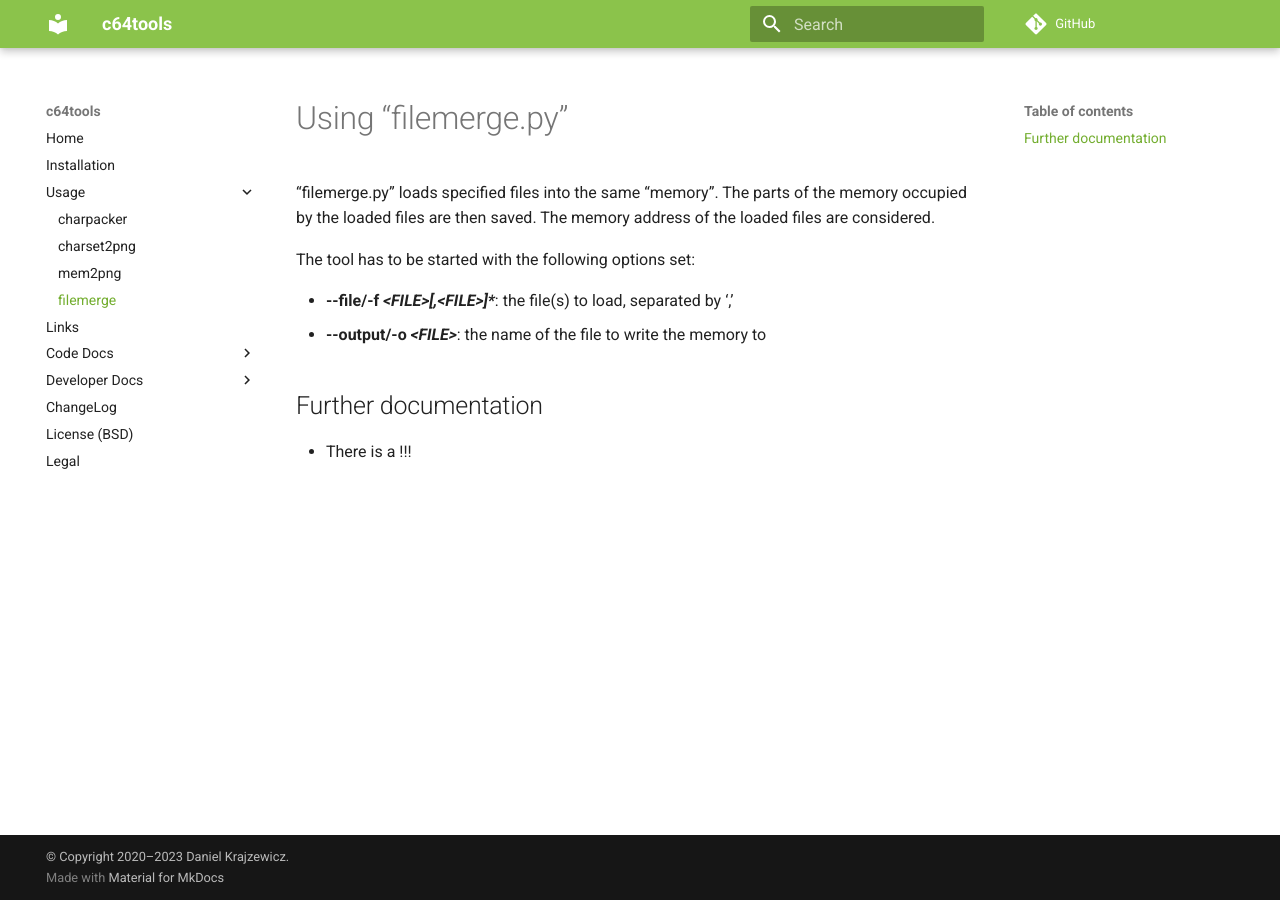
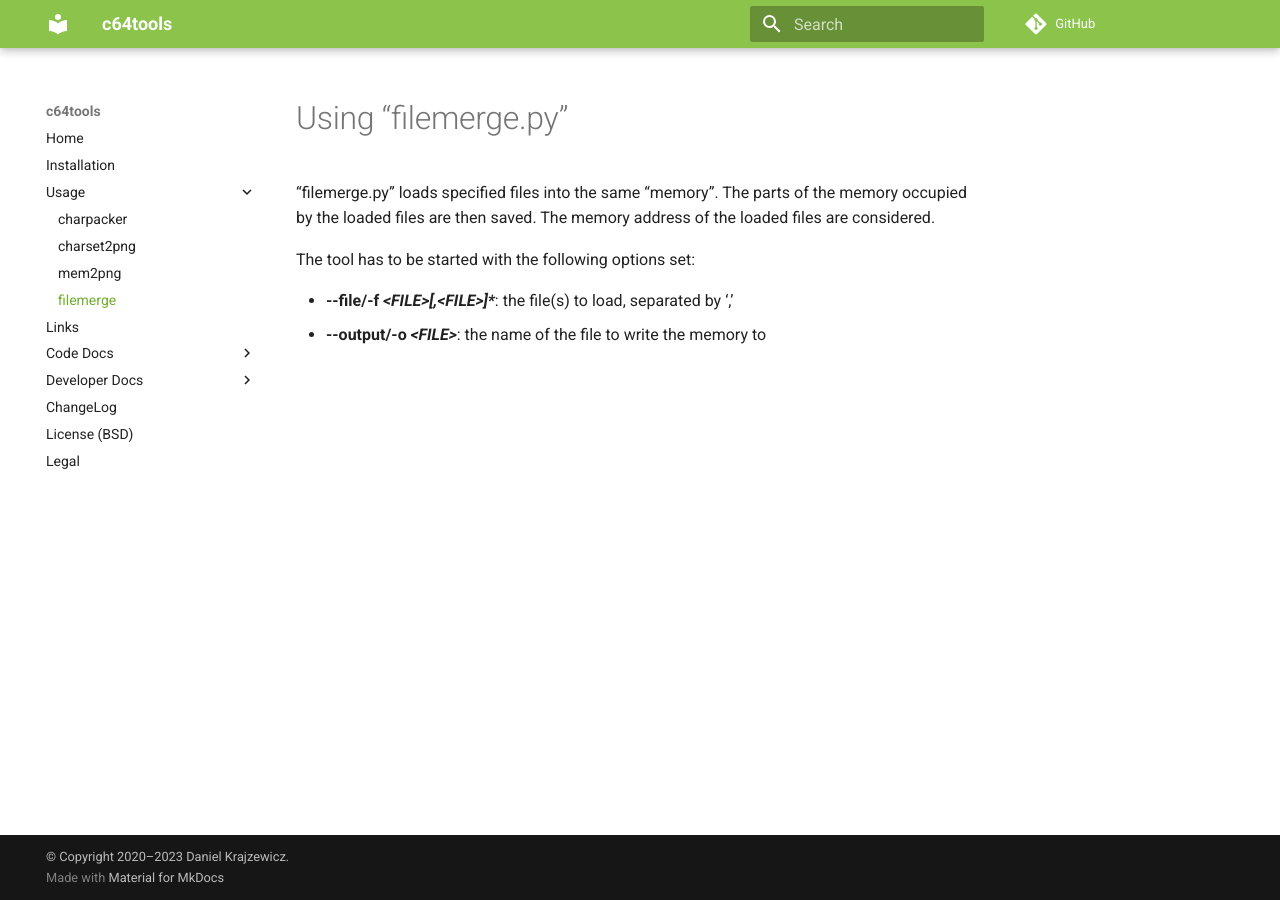
Before and after one commit to dkrajzew/c64tools, an MkDocs documentation site: the page built from docs/mkdocs/use_filemerge.md, in a window 1280 px wide. Built offline with MkDocs 1.6.1 and Material for MkDocs 9.7.7, drawn with Linux system fonts in a browser that asks for light colours; comment, search, counter and statistics services are not loaded.

Commit message:
removing empty sections

```diff
--- a/docs/mkdocs/use_charpacker.md
+++ b/docs/mkdocs/use_charpacker.md
@@ -12,9 +12,3 @@ The tool has to be started with the following options set:
 * __--file/-f _&lt;IMAGE_FILE_TO_LOAD&gt;___: the image to charpack
 * __--screen-output/-s _&lt;SCREEN_OUTPUT_FILENAME&gt;___: the name of the file to write the screen to
 * __--charset-output/-c _&lt;CHARSET_OUTPUT_FILENAME&gt;___: the name of the file to write the charset
-
-
-Further documentation
----------------------
-
-* There is a !!!
--- a/docs/mkdocs/use_charset2png.md
+++ b/docs/mkdocs/use_charset2png.md
@@ -21,9 +21,3 @@ The tool has to be started with the following options set:
 * __--multicolor2/-2 _&lt;COLOR&gt;___: set the multi color 2, default: #808080
 * __--multicolor/-m__: use multicolor mode
 * __--quiet/-q__: do not show a window, just write the image
-
-
-Further documentation
----------------------
-
-* There is a !!!
--- a/docs/mkdocs/use_filemerge.md
+++ b/docs/mkdocs/use_filemerge.md
@@ -7,8 +7,3 @@ The tool has to be started with the following options set:
 
 * __--file/-f _&lt;FILE&gt;[,&lt;FILE&gt;]*___: the file(s) to load, separated by ‘,’
 * __--output/-o _&lt;FILE&gt;___: the name of the file to write the memory to
-
-Further documentation
----------------------
-
-* There is a !!!
--- a/docs/mkdocs/use_mem2png.md
+++ b/docs/mkdocs/use_mem2png.md
@@ -8,9 +8,3 @@ The tool has to be started with either one option — the memory dump to load
 * __--file/-f _&lt;MEMORY_DUMP_TO_LOAD&gt;___: the memory dump to load
 * __--output/-o _&lt;IMAGE_TO_SAVE&gt;___: the file name to save the memory image to
 * __--width/-w _&lt;DISPLAY_WIDTH_IN_CHARACTERS&gt;___: the width of the display in characters (the default is 128)
-
-
-Further documentation
----------------------
-
-* There is a !!!
```
